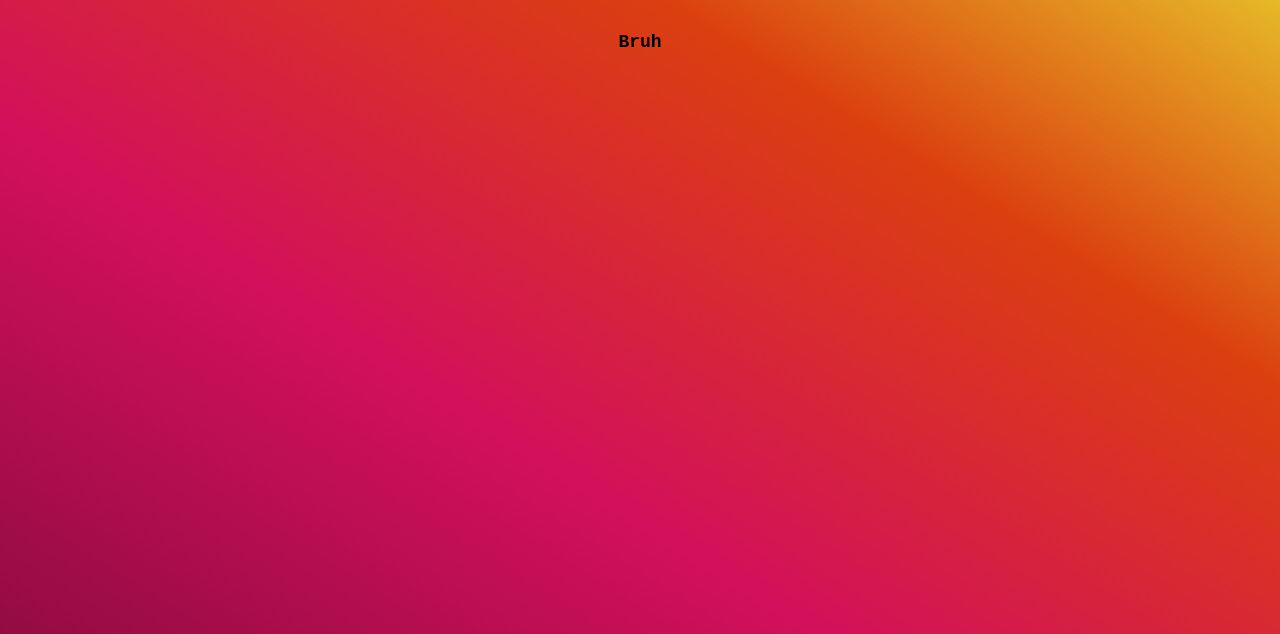
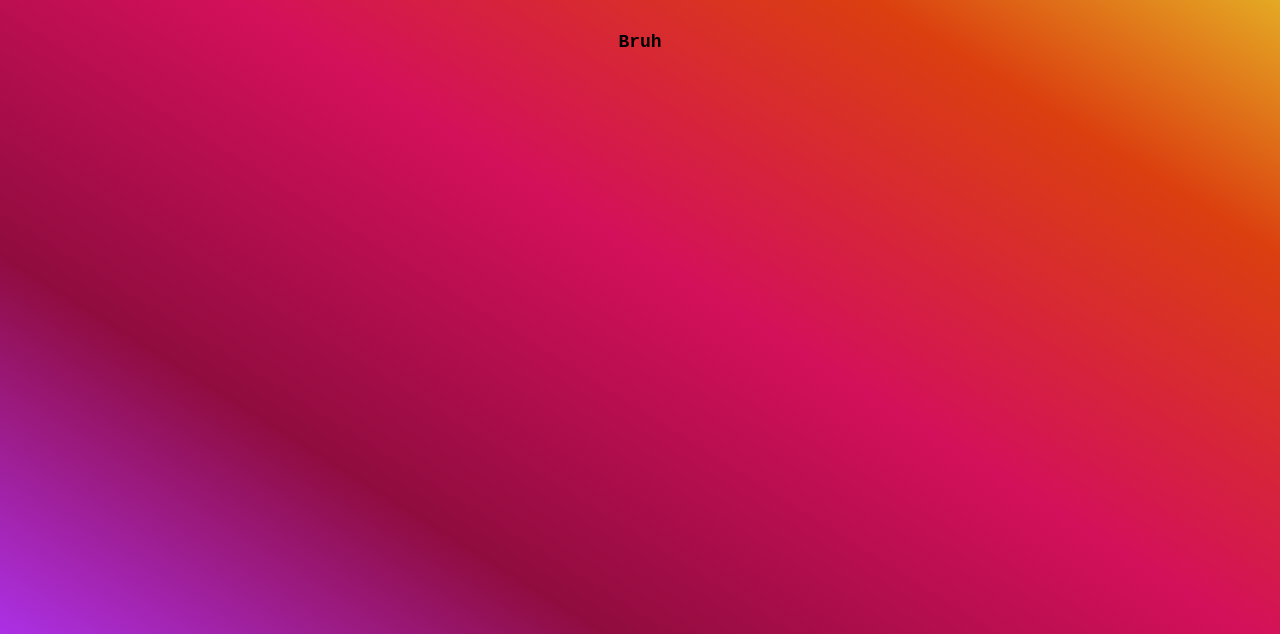
Before and after one commit to UnknownAsset/Yipee, a plain HTML site: page index.html in a window 1280 px wide. Shown: the part 146-780 px from the top of the page. Drawn offline with Linux system fonts and the light colour scheme.

Commit message:
Update style.css

```diff
--- a/style.css
+++ b/style.css
@@ -16,7 +16,7 @@
  }
 
  html {
-    background: linear-gradient(to left bottom, #EAE730, #DB3F0F, #D3105B, #900C3F);
+    background: linear-gradient(to left bottom, #EAE730, #DB3F0F, #D3105B, #900C3F, #AD32EE);
     background-repeat: no-repeat;
     background-attachment: fixed;
     text-align: center;
```
